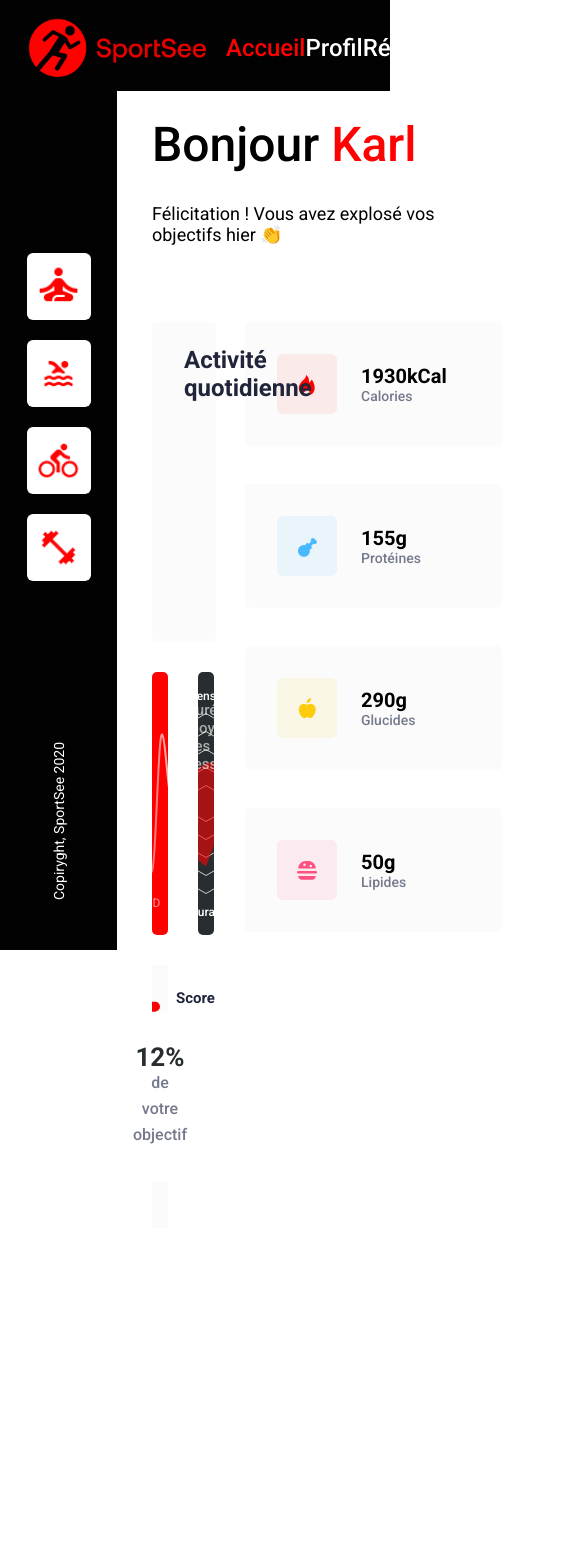
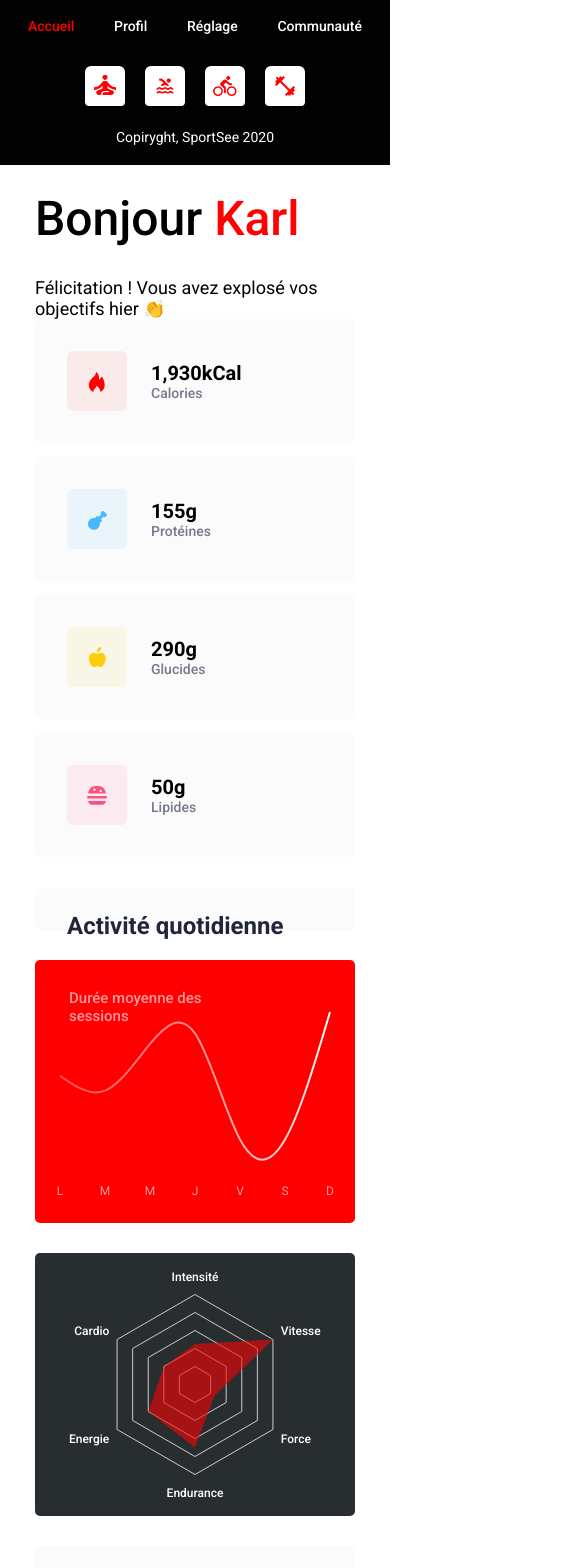
Before and after one commit to FabKaiz/project-12-sportsee, a React (Vite) app: page /user/mock in a window 390 px wide. Shown: the top 1568 px of the page, 585 px wide, since content can reach past the window. Before the commit the page ends 1230 px from the top, so only its background shows below. Built offline with nearby package versions, Linux system fonts and the light colour scheme.

Commit message:
format kCal + media queries

```diff
--- a/src/components/activityChart/activityChart.module.scss
+++ b/src/components/activityChart/activityChart.module.scss
@@ -10,7 +10,11 @@
     margin-bottom: 3rem;
     padding: 2.4em 3.2rem;
     position: relative;
-    margin-top: 7.7rem;
+    margin-top: 0;
+
+    @include media-up(xl) {
+        margin-top: 7.7rem;
+    }
 
     .title {
         position: absolute;
--- a/src/components/cardChart/CardChart.jsx
+++ b/src/components/cardChart/CardChart.jsx
@@ -10,20 +10,25 @@ const CardChart = ({data}) => {
   const [valueUnit, setValueUnit] = useState('g')
   const [translatedData, setTranslatedData] = useState(null)
   const [cardIcon, setCardIcon] = useState(CaloriesIcon)
+  const [value, setValue] = useState(null)
 
   useEffect(() => {
     const translateDataAndSetIcon = () => {
       switch (data[0]) {
         case 'calorieCount':
+          setValue((data[1] / 1000).toFixed(3).replace('.', ',') )
           setValueUnit('kCal')
           return 'Calories'
         case 'proteinCount':
+          setValue(data[1])
           setCardIcon(ProteinIcon)
           return 'Protéines'
         case 'carbohydrateCount':
+          setValue(data[1])
           setCardIcon(CarbohydrateIcon)
           return 'Glucides'
         case 'lipidCount':
+          setValue(data[1])
           setCardIcon(LipidIcon)
           return 'Lipides'
         default:
@@ -42,7 +47,7 @@ const CardChart = ({data}) => {
               </div>
               <div>
                 <span className={styles.value}>
-                  {data[1]}{valueUnit}
+                  {value}{valueUnit}
                 </span>
                 <div className={styles.cardChart_type}>{translatedData}</div>
               </div>
--- a/src/components/header/header.module.scss
+++ b/src/components/header/header.module.scss
@@ -10,20 +10,30 @@
 
 
     img {
-        max-width: 178px;
-        margin-right: 2rem;
+        display: none;
+        @include media-up(sm) {
+            display: block;
+            max-width: 178px;
+            margin-right: 2rem;
+        }
     }
 
     nav {
-        width: 70%;
-        margin-right: 2rem;
+        width: 100%;
+        @include media-up(sm) {
+            width: 70%;
+            margin-right: 2rem;
+        }
 
         ul {
             @include flex(row, space-between, center);
             width: 100%;
 
             li {
-                font-size: 2.4rem;
+                font-size: 1.4rem;
+                @include media-up(sm) {
+                    font-size: 2.4rem;
+                }
                 font-weight: $weight-medium;
 
                 a {
--- a/src/components/sidebar/sidebar.module.scss
+++ b/src/components/sidebar/sidebar.module.scss
@@ -1,26 +1,42 @@
 @import '../../styles/global/_helpers';
 
 .sidebar {
+    background: $black;
+    @include media-up(sm) {
         @include flex(column, flex-end, center);
-    background: $black;
         min-width: 117px;
         min-height: calc(100vh - 9.1rem);
         padding-bottom: 5rem;
+    }
 
     .sidebarContent {
+        @include flex(column, center, center);
+        @include media-up(sm) {
             @include flex(column, space-between, center);
             height: 80%;
         }
+    }
 
     .btns {
+        gap: 2rem;
+        @include flex(row, center, center);
+        margin: 2rem 0;
+
+        @include media-up(sm) {
             @include flex(column, center, center);
-        gap: 2rem;
+            margin: 0;
+        }
 
         .btn {
             border-radius: 6px;
             border: none;
             background: none;
             overflow: hidden;
+
+            width: 4rem;
+            @include media-up(sm) {
+                width: unset;
+            }
 
             img {
                 transition: all 0.2s ease-in-out;
@@ -38,7 +54,11 @@
 
     .copyright {
         color: $white;
+        margin-bottom: 2rem;
+        @include media-up(sm) {
             writing-mode: vertical-lr;
             transform: rotate(180deg);
+            margin-bottom: 0;
         }
     }
+}
--- a/src/pages/user/userPage.module.scss
+++ b/src/pages/user/userPage.module.scss
@@ -7,7 +7,7 @@
         margin: 2.5rem 3.5rem 0;
         width: 100%;
 
-        @include media-up(lg) {
+        @include media-up(custom, 1480px) {
             margin: 6.8rem 10.7rem 2rem;
         }
 
@@ -36,29 +36,53 @@
             height: auto;
             display: flex;
             gap: 3.1rem;
+            flex-direction: column-reverse;
+
+            @include media-up(xl) {
+                flex-direction: row;
+            }
 
             .dashboard__left {
+                @include media-up(xl) {
+                    min-height: 70vh;
                     width: calc(100% - 290px);
-                min-height: 70vh;
+                }
             }
 
             .dashboard__right {
+                display: grid;
+
+                @include media-up(sm) {
+                    grid-template-columns: repeat(2, 1fr);
+                }
+                gap: 1.4rem;
+
+                @include media-up(xl) {
                     display: flex;
                     flex-direction: column;
+                    margin-top: 7.7rem;
                     gap: 3.8rem;
-                margin-top: 7.7rem;
+                }
             }
 
             .chart__bottom {
                 display: grid;
                 gap: 3rem;
+                grid-template-rows: repeat(3, 263px);
+                grid-template-columns: 1fr;
+
+                @include media-up(sm) {
                     grid-template-columns: repeat(2, 1fr);
                     grid-template-rows: repeat(2, 263px);
+                }
 
-                @include media-up(lg) {
-                    max-height: 263px;
+                @include media-up(md) {
                     grid-template-columns: repeat(3, 1fr);
                     grid-template-rows: 263px;
+                }
+
+                @include media-up(xl) {
+                    max-height: 263px;
                 }
 
             }
--- a/src/styles/main.scss
+++ b/src/styles/main.scss
@@ -1,7 +1,9 @@
 @import './global/base';
 
 .layout__content {
-    display: flex;
+    @include media-up(sm) {
+        display: flex;
+    }
 
     .outlet {
         width: 100%;
```
Lines whose indentation alone changed are shown as unchanged.
